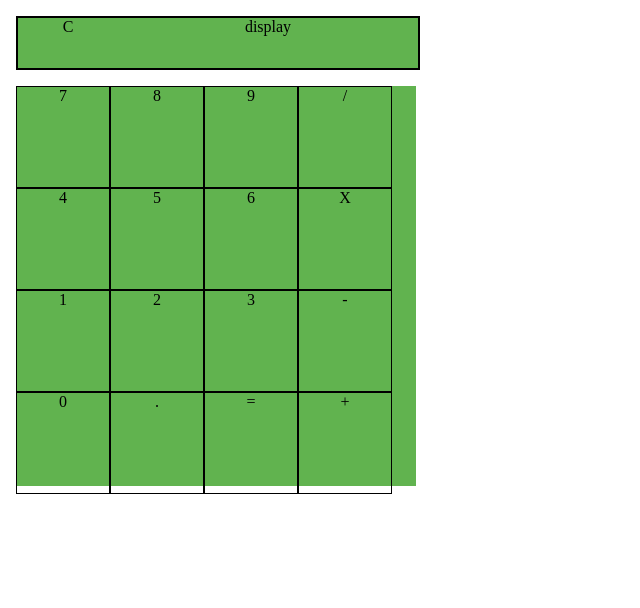
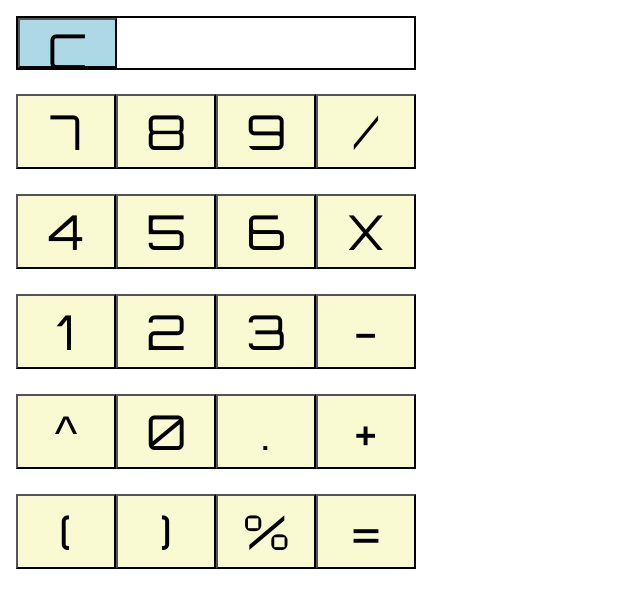
Before and after one commit to momentum-team-4/js-calculator-kylemcconaughey, a plain HTML site: page index.html in a window 1280 px wide. Shown: the whole page, without its empty margins (0-640 px from the left). Drawn offline with Linux system fonts and the light colour scheme.

Commit message:
Working calculator! Neither it nor the code are pretty but it works

```diff
--- a/index.html
+++ b/index.html
@@ -6,36 +6,42 @@
     <meta name="viewport" content="width=device-width, initial-scale=1.0">
     <title>Calculator</title>
     <link rel="stylesheet" href="main.css">
+    <link href='https://fonts.googleapis.com/css?family=Orbitron' rel='stylesheet' type='text/css'>
+
 </head>
 
 <body>
     <header>
-        <div class="clear-btn">
+        <button class="clear-btn">
             C
-        </div>
+        </button>
         <div class="display">
-            display
+
         </div>
     </header>
 
     <main>
         <ul class="buttons">
-            <li class="7-btn">7</li>
-            <li class="8-btn">8</li>
-            <li class="9-btn">9</li>
-            <li class="div-btn">/</li>
-            <li class="4-btn">4</li>
-            <li class="5-btn">5</li>
-            <li class="6-btn">6</li>
-            <li class="mult-btn">X</li>
-            <li class="1-btn">1</li>
-            <li class="2-btn">2</li>
-            <li class="3-btn">3</li>
-            <li class="min-btn">-</li>
-            <li class="0-btn">0</li>
-            <li class="point-btn">.</li>
-            <li class="eq-btn">=</li>
-            <li class="plus-btn">+</li>
+            <li class="seven"><button>7</button></li>
+            <li class="eight"><button>8</button></li>
+            <li class="nine"><button>9</button></li>
+            <li class="divide"><button>/</button></li>
+            <li class="four"><button>4</button></li>
+            <li class="five"><button>5</button></li>
+            <li class="six"><button>6</button></li>
+            <li class="times"><button>X</button></li>
+            <li class="one"><button>1</button></li>
+            <li class="two"><button>2</button></li>
+            <li class="three"><button>3</button></li>
+            <li class="minus"><button>-</button></li>
+            <li class="zero"><button>0</button></li>
+            <li class="dot"><button>.</button></li>
+            <li class="equals"><button>=</button></li>
+            <li class="plus"><button>+</button></li>
+            <li class="leftpar"><button>(</button></li>
+            <li class="rightpar"><button>)</button></li>
+            <li class="power"><button>^</button></li>
+            <li class="modulo"><button>%</button></li>
         </ul>
 
     </main>
--- a/main.css
+++ b/main.css
@@ -1,45 +1,124 @@
 * {
-    max-width: 100%
+    max-width: 100%;
     margin: 0;
     padding: 0;
 }
 
 body {
-margin: 1rem;
+    margin: 1rem;
+    /* font-size: 3rem;    */
+    width: 400px;
+    font-family: 'Orbitron', sans-serif;
 }
 
 header {
     display: flex;
-    width: 400px;
+    /* width: 400px; */
     height: 50px;
     border: solid 2px black;
-    background-color: #61B34F;
+    margin-bottom: 1.5rem;
+
 }
 
 .clear-btn {
     width: 25%;
     text-align: center;
+    font-size: 3rem;
+    font-family: 'Orbitron', sans-serif;
 }
 
 .display {
     width: 75%;
+    text-align: right;
+    font-size: 3rem;
+    font-family: 'Orbitron', sans-serif;
+}
+
+.buttons {
+    display: flex;
+    /* max-width: 400px; */
+    flex-flow: wrap;
+    height: 400px;
     text-align: center;
 
 }
 
-.buttons {
-    display: flex;
-    max-width: 400px;
-    flex-flow: wrap;
-    height: 400px;
-    background-color: #61B34F;
-    text-align: center;
+li button {
+    font-size: 3rem;
+    background-color: lightgoldenrodyellow;
+    width: 100%;
+    height: 75%;
+    font-family: 'Orbitron', sans-serif;
+}
+
+li {
+    width: 25%;
+    height: 100px;
+    list-style: none;
 
 }
 
-li {
-    width: 23%;
-    border: solid 1px black;
-    height: 100px;
-    list-style: none;
+.clear-btn {
+    background-color: lightblue;
 }
+
+.seven {
+    order: 1;
+}
+.eight {
+    order: 2;
+}
+.nine {
+    order: 3;
+}
+.divide {
+    order: 4;
+}
+.four {
+    order: 5;
+}
+.five {
+    order: 6;
+}
+.six {
+    order: 7;
+}
+.times {
+    order: 8;
+}
+.one {
+    order: 9;
+}
+.two {
+    order: 10;
+}
+.three {
+    order: 11;
+}
+.minus {
+    order: 12;
+}
+.power {
+    order: 13;
+}
+.zero {
+    order: 14;
+}
+.dot {
+    order: 15;
+}
+.plus {
+    order: 16;
+}
+.leftpar {
+    order: 17;
+}
+.rightpar {
+    order: 18;
+}
+.modulo {
+    order: 19;
+}
+.equals {
+    order: 20;
+}
--- a/main.js
+++ b/main.js
@@ -0,0 +1,99 @@
+let display = document.querySelector(".display")
+
+let clear = document.querySelector(".clear-btn")
+
+clear.addEventListener("click", function () {
+    display.innerText = ""
+})
+
+let one = document.querySelector(".one")
+one.addEventListener("click", function () {
+    display.innerText += "1"
+})
+let two = document.querySelector(".two")
+two.addEventListener("click", function () {
+    display.innerText += "2"
+})
+let three = document.querySelector(".three")
+three.addEventListener("click", function () {
+    display.innerText += "3"
+})
+let four = document.querySelector(".four")
+four.addEventListener("click", function () {
+    display.innerText += "4"
+})
+let five = document.querySelector(".five")
+five.addEventListener("click", function () {
+    display.innerText += "5"
+})
+let six = document.querySelector(".six")
+six.addEventListener("click", function () {
+    display.innerText += "6"
+})
+let seven = document.querySelector(".seven")
+seven.addEventListener("click", function () {
+    display.innerText += "7"
+})
+let eight = document.querySelector(".eight")
+eight.addEventListener("click", function () {
+    display.innerText += "8"
+})
+let nine = document.querySelector(".nine")
+nine.addEventListener("click", function () {
+    display.innerText += "9"
+})
+let zero = document.querySelector(".zero")
+zero.addEventListener("click", function () {
+    display.innerText += "0"
+})
+
+let plus = document.querySelector(".plus")
+plus.addEventListener("click", function () {
+    display.innerText += "+"
+})
+
+let times = document.querySelector(".times")
+times.addEventListener("click", function () {
+    display.innerText += "*"
+})
+
+let minus = document.querySelector(".minus")
+minus.addEventListener("click", function () {
+    display.innerText += "-"
+})
+
+let divide = document.querySelector(".divide")
+divide.addEventListener("click", function () {
+    display.innerText += "/"
+})
+
+let dot = document.querySelector(".dot")
+dot.addEventListener("click", function () {
+    display.innerText += "."
+})
+
+let rightpar = document.querySelector(".rightpar")
+rightpar.addEventListener("click", function () {
+    display.innerText += ")"
+})
+
+let leftpar = document.querySelector(".leftpar")
+leftpar.addEventListener("click", function () {
+    display.innerText += "("
+})
+
+let power = document.querySelector(".power")
+power.addEventListener("click", function () {
+    display.innerText += "**"
+})
+
+let modulo = document.querySelector(".modulo")
+modulo.addEventListener("click", function () {
+    display.innerText += "%"
+})
+let equals = document.querySelector(".equals")
+equals.addEventListener("click", function () {
+    let prop = display.innerText
+    let answer = eval(prop)
+    display.innerText = answer
+})
```
